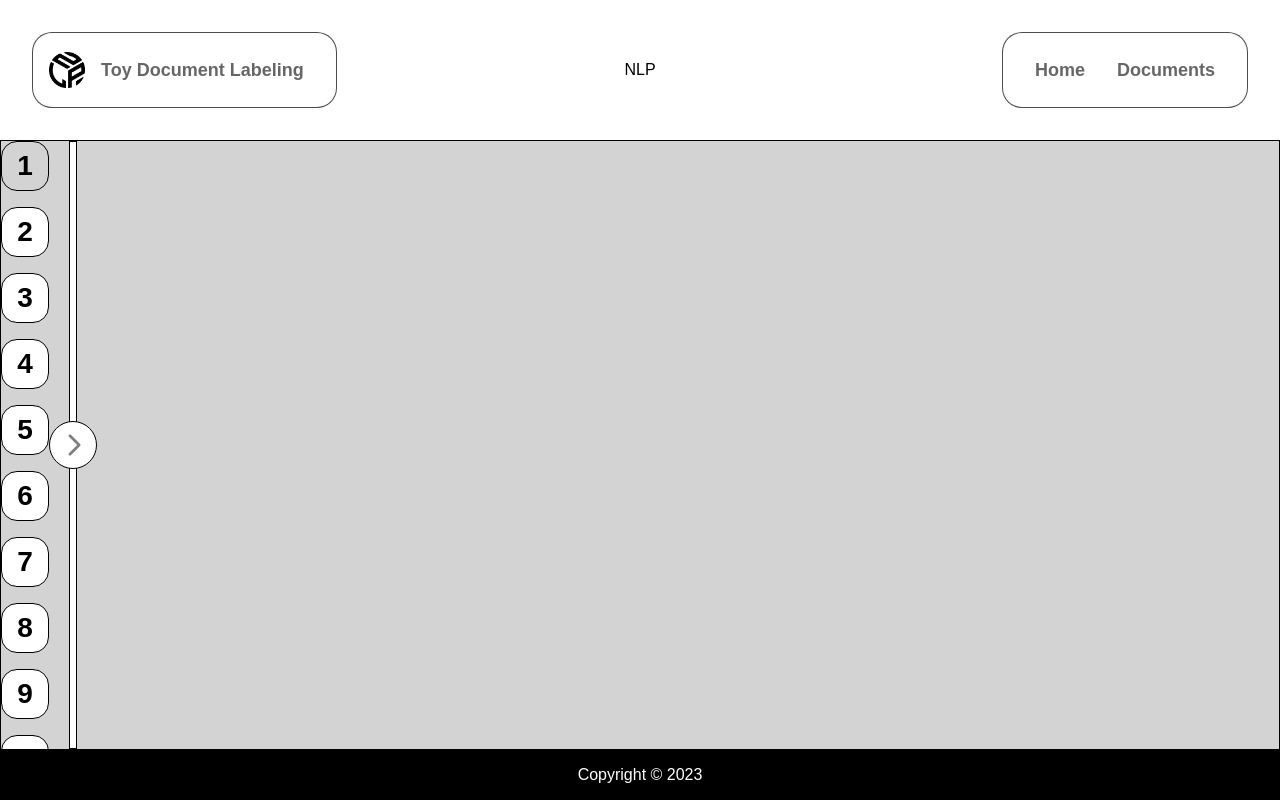
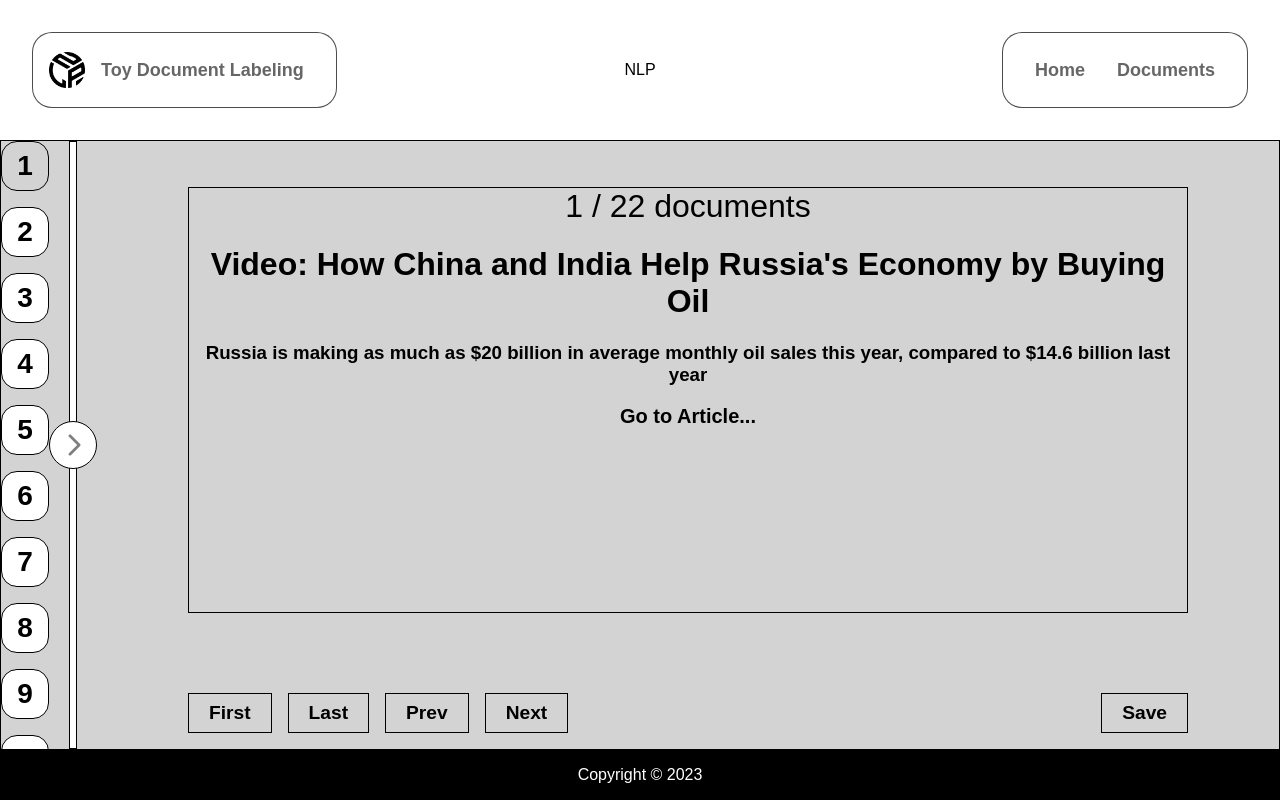
Before and after one commit to SuperSmile0426/Bilby, a React (Vite) app: page /documents in a window 1280 px wide. Both pictures are taken after a click on the element 640 px from the left and 166 px from the top of the page. Built offline with nearby package versions, Linux system fonts and the light colour scheme.

Commit message:
feat: add document detail component

```diff
--- /dev/null
+++ b/src/components/DocumentDetail/index.tsx
@@ -0,0 +1,74 @@
+import React from "react";
+import { IDocument } from "consts";
+import {
+  Container,
+  ContentContainer,
+  Title,
+  Description,
+  GoToArticleButton,
+  ControlContainer,
+  NavigationContainer,
+  ActionContainer,
+  ActionButton,
+  CountIndex,
+} from "./styles";
+
+interface DocumentDetailComponentProps {
+  document: IDocument;
+  onFirst: () => void;
+  onLast: () => void;
+  onPrev: () => void;
+  onNext: () => void;
+  count: number;
+  index: number;
+}
+
+export const DocumentDetailComponent: React.FC<
+  DocumentDetailComponentProps
+> = ({ document, onFirst, onLast, onPrev, onNext, count, index }) => {
+  const onSave = () => {
+    onNext();
+  };
+
+  const onFirstClick = () => {
+    onFirst();
+  };
+
+  const onLastClick = () => {
+    onLast();
+  };
+
+  const onPrevClick = () => {
+    onPrev();
+  };
+
+  const onNextClick = () => {
+    onNext();
+  };
+
+  return (
+    <Container>
+      <ContentContainer>
+        <CountIndex>
+          {index + 1} / {count} documents
+        </CountIndex>
+        <Title>{document.title}</Title>
+        <Description>{document.body}</Description>
+        <GoToArticleButton href={document.url} target="#blank">
+          Go to Article...
+        </GoToArticleButton>
+      </ContentContainer>
+      <ControlContainer>
+        <NavigationContainer>
+          <ActionButton onClick={onFirstClick}>First</ActionButton>
+          <ActionButton onClick={onLastClick}>Last</ActionButton>
+          <ActionButton onClick={onPrevClick}>Prev</ActionButton>
+          <ActionButton onClick={onNextClick}>Next</ActionButton>
+        </NavigationContainer>
+        <ActionContainer>
+          <ActionButton onClick={onSave}>Save</ActionButton>
+        </ActionContainer>
+      </ControlContainer>
+    </Container>
+  );
+};
--- /dev/null
+++ b/src/components/DocumentDetail/styles.tsx
@@ -0,0 +1,76 @@
+import styled from 'styled-components';
+
+export const Container = styled.div`
+  width: 100%;
+  padding: 16px;
+
+  text-align: center;
+`;
+
+export const ContentContainer = styled.div`
+  max-width: 1000px;
+  margin: auto;
+  margin-top: 30px;
+  margin-bottom: 80px;
+
+  height: calc(100% - 150px);
+
+  border: 1px solid black;
+
+  overflow: auto;
+`;
+
+export const CountIndex = styled.div`
+  font-size: 2rem;
+`;
+
+export const Title = styled.h1``;
+
+export const Description = styled.h3``;
+
+export const GoToArticleButton = styled.a`
+  text-decoration: none;
+
+  color: black;
+  font-size: 1.25rem;
+  font-weight: bold;
+
+  cursor: pointer;
+`;
+
+export const ControlContainer = styled.div`
+  max-width: 1000px;
+  margin: auto;
+
+  display: flex;
+  justify-content: space-between;
+`;
+
+export const NavigationContainer = styled.div`
+  display: flex;
+  column-gap: 16px;
+`;
+
+export const ActionContainer = styled.div`
+  display: flex;
+  column-gap: 16px;
+`;
+
+export const ActionButton = styled.div`
+  display: flex;
+  align-items: center;
+  justify-content: center;
+
+  padding-left: 20px;
+  padding-right: 20px;
+
+  font-size: 1.2rem;
+  font-weight: bold;
+
+  height: 40px;
+  border: 1px solid black;
+
+  cursor: pointer;
+
+  user-select: none;
+`;
--- a/src/components/index.ts
+++ b/src/components/index.ts
@@ -1,2 +1,3 @@
 export * from "./Document";
 export * from "./Layout";
+export * from "./DocumentDetail";
--- a/src/views/Documents/DocumentsList/styles.tsx
+++ b/src/views/Documents/DocumentsList/styles.tsx
@@ -8,4 +8,6 @@ export const Container = styled.div<{ collapsed: string }>`
   overflow: auto;
 
   width: ${({ collapsed }) => (collapsed ? "auto" : "100%")};
+
+  flex: 0 0 auto;
 `;
--- a/src/views/Documents/index.tsx
+++ b/src/views/Documents/index.tsx
@@ -3,6 +3,7 @@ import { DocumentsList } from "./DocumentsList";
 import { DEFAULT_DOCUMENTS } from "consts";
 import { Separator } from "./Separator";
 import { Container } from "./styles";
+import { DocumentDetailComponent } from "components";
 
 export const DocumentsView: React.FC = () => {
   const documents = DEFAULT_DOCUMENTS;
@@ -19,6 +20,24 @@ export const DocumentsView: React.FC = () => {
     setIsListCollapsed(true);
   };
 
+  const onFirstDocument = () => {
+    setCurrentDocumentIndex(0);
+  };
+
+  const onLastDocument = () => {
+    setCurrentDocumentIndex(documents.length - 1);
+  };
+
+  const onPrevDocument = () => {
+    setCurrentDocumentIndex(Math.max(currentDocumentIndex - 1, 0));
+  };
+
+  const onNextDocument = () => {
+    setCurrentDocumentIndex(
+      Math.min(currentDocumentIndex + 1, documents.length - 1)
+    );
+  };
+
   return (
     <Container>
       <DocumentsList
@@ -30,6 +49,17 @@ export const DocumentsView: React.FC = () => {
       {isListCollapsed && (
         <>
           <Separator onClick={onCollapse} />
+          {currentDocumentIndex !== -1 && (
+            <DocumentDetailComponent
+              count={documents.length}
+              index={currentDocumentIndex}
+              document={documents[currentDocumentIndex]}
+              onFirst={onFirstDocument}
+              onLast={onLastDocument}
+              onPrev={onPrevDocument}
+              onNext={onNextDocument}
+            />
+          )}
         </>
       )}
     </Container>
```
